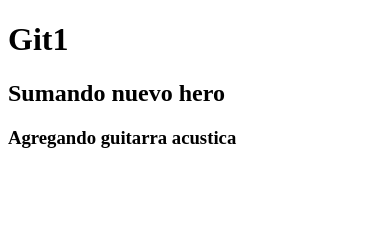
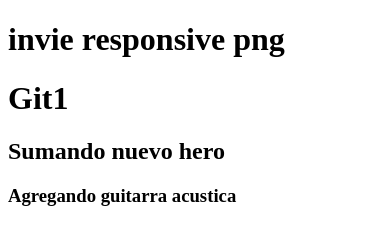
Before and after one commit to CAngelMC/invie-github, a plain HTML site: page index.html in a window 390 px wide. Drawn offline with Linux system fonts and the light colour scheme.

Commit message:
invie responsive

```diff
--- a/index.html
+++ b/index.html
@@ -7,6 +7,7 @@
     <title>Envie</title>
 </head>
 <body>
+    <h1>invie responsive png</h1>
     <h1>Git1</h1>
     <h2>Sumando nuevo hero</h2>
     <h3>Agregando guitarra acustica</h3>
```
